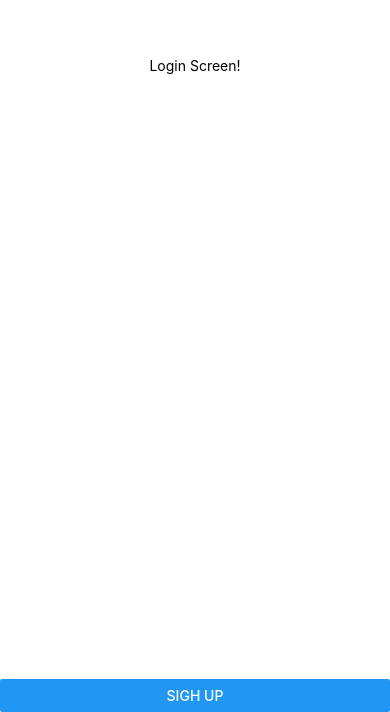
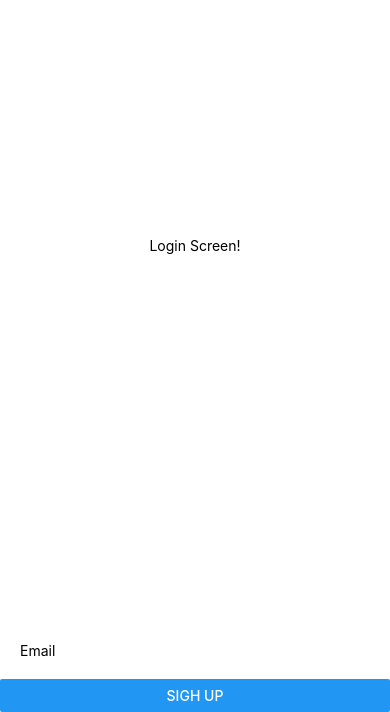
Before and after one commit to grace111w/Smart-North, a React Native app: screen / in a window 390 px wide. Shown: the part 132-844 px from the top of the page. Built offline with nearby package versions, Linux system fonts and the light colour scheme.

Commit message:
poopy pooy

```diff
--- a/App.js
+++ b/App.js
@@ -9,7 +9,7 @@ const LoginScreen = () => {
         </View>
 
 </><View>
-        <TextInput style= {{margin: 200 }} placeholder='Email' />
+        <TextInput style= {{margin: 20}} placeholder='Email' />
         <Button title='sigh up'/>
       </View></>
   )
```
